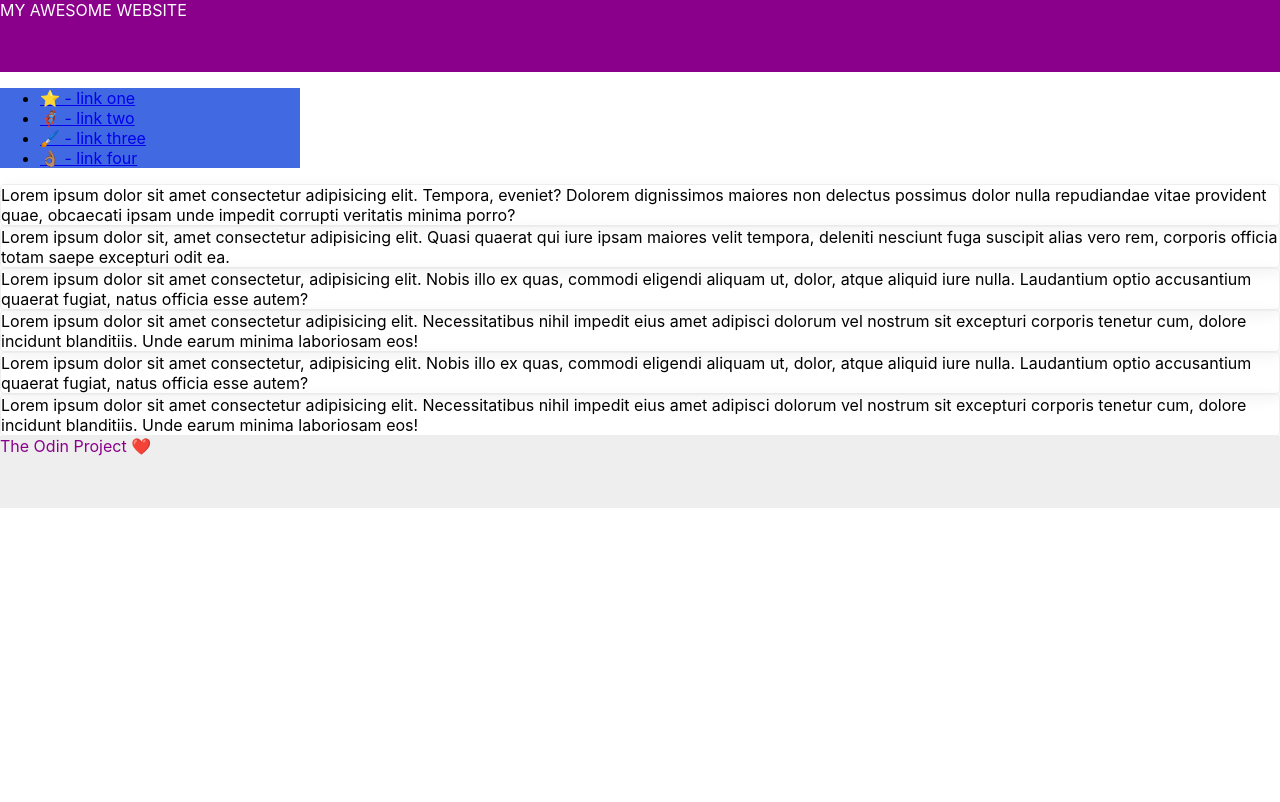
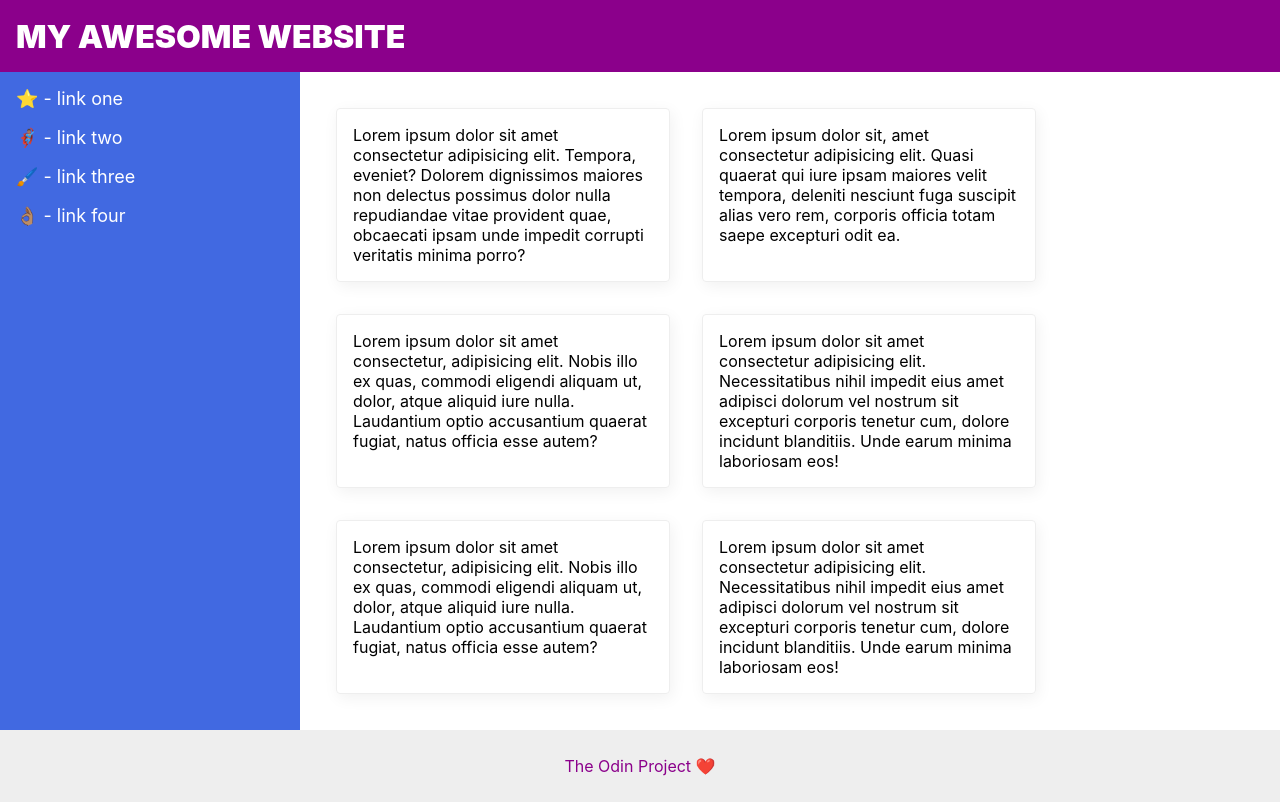
Before and after one commit to hangodek/The-Odin-Project, a plain HTML site: page Odin Exercises/Flex/07-flex-layout-2/index.html in a window 1280 px wide. Drawn offline with Linux system fonts and the light colour scheme.

Commit message:
Added the last documentation for flex exercises

```diff
--- a/Odin Exercises/Flex/07-flex-layout-2/index.html
+++ b/Odin Exercises/Flex/07-flex-layout-2/index.html
@@ -12,6 +12,7 @@
       MY AWESOME WEBSITE
     </div>
 
+    <div class="main-container">
       <div class="sidebar">
         <ul>
           <li><a href="#">⭐ - link one</a></li>
@@ -21,12 +22,15 @@
         </ul>
       </div>
 
+      <div class="container">
         <div class="card">Lorem ipsum dolor sit amet consectetur adipisicing elit. Tempora, eveniet? Dolorem dignissimos maiores non delectus possimus dolor nulla repudiandae vitae provident quae, obcaecati ipsam unde impedit corrupti veritatis minima porro?</div>
         <div class="card">Lorem ipsum dolor sit, amet consectetur adipisicing elit. Quasi quaerat qui iure ipsam maiores velit tempora, deleniti nesciunt fuga suscipit alias vero rem, corporis officia totam saepe excepturi odit ea.</div>
         <div class="card">Lorem ipsum dolor sit amet consectetur, adipisicing elit. Nobis illo ex quas, commodi eligendi aliquam ut, dolor, atque aliquid iure nulla. Laudantium optio accusantium quaerat fugiat, natus officia esse autem?</div>
         <div class="card">Lorem ipsum dolor sit amet consectetur adipisicing elit. Necessitatibus nihil impedit eius amet adipisci dolorum vel nostrum sit excepturi corporis tenetur cum, dolore incidunt blanditiis. Unde earum minima laboriosam eos!</div>
         <div class="card">Lorem ipsum dolor sit amet consectetur, adipisicing elit. Nobis illo ex quas, commodi eligendi aliquam ut, dolor, atque aliquid iure nulla. Laudantium optio accusantium quaerat fugiat, natus officia esse autem?</div>
         <div class="card">Lorem ipsum dolor sit amet consectetur adipisicing elit. Necessitatibus nihil impedit eius amet adipisci dolorum vel nostrum sit excepturi corporis tenetur cum, dolore incidunt blanditiis. Unde earum minima laboriosam eos!</div>
+      </div>
+    </div>
 
     <div class="footer">
       The Odin Project ❤️
--- a/Odin Exercises/Flex/07-flex-layout-2/style.css
+++ b/Odin Exercises/Flex/07-flex-layout-2/style.css
@@ -2,6 +2,8 @@ body {
   font-family: -apple-system, BlinkMacSystemFont, 'Segoe UI', Roboto, Oxygen, Ubuntu, Cantarell, 'Open Sans', 'Helvetica Neue', sans-serif;
   margin: 0;
   min-height: 100vh;
+  display: flex;
+  flex-direction: column;
 }
 
 .header {
@@ -27,3 +29,56 @@ body {
   box-shadow: 2px 4px 16px rgba(0,0,0,.06);
   border-radius: 4px;
 }
+
+.main-container {
+  display: flex;
+  flex: 1;
+}
+
+.sidebar {
+  flex-shrink: 0;
+  padding: 16px;
+}
+
+.container {
+  display: flex;
+  flex-wrap: wrap;
+  padding: 20px;
+}
+
+.card {
+  padding: 16px;
+  margin: 16px;
+  width: 300px;
+}
+
+.header {
+  display: flex;
+  justify-content: flex-start;
+  align-items: center;
+  padding-left: 16px;
+  font-size: 32px;
+  font-weight: 900;
+}
+
+.footer {
+  display: flex;
+  justify-content: center;
+  align-items: center;
+}
+
+a {
+  text-decoration: none;
+  color: white;
+  font-size: 18px;
+}
+
+li {
+  margin-bottom: 18px;
+}
+
+ul {
+  list-style-type: none;
+  margin: 0;
+  padding: 0;
+}
```
Lines whose indentation alone changed are shown as unchanged.
